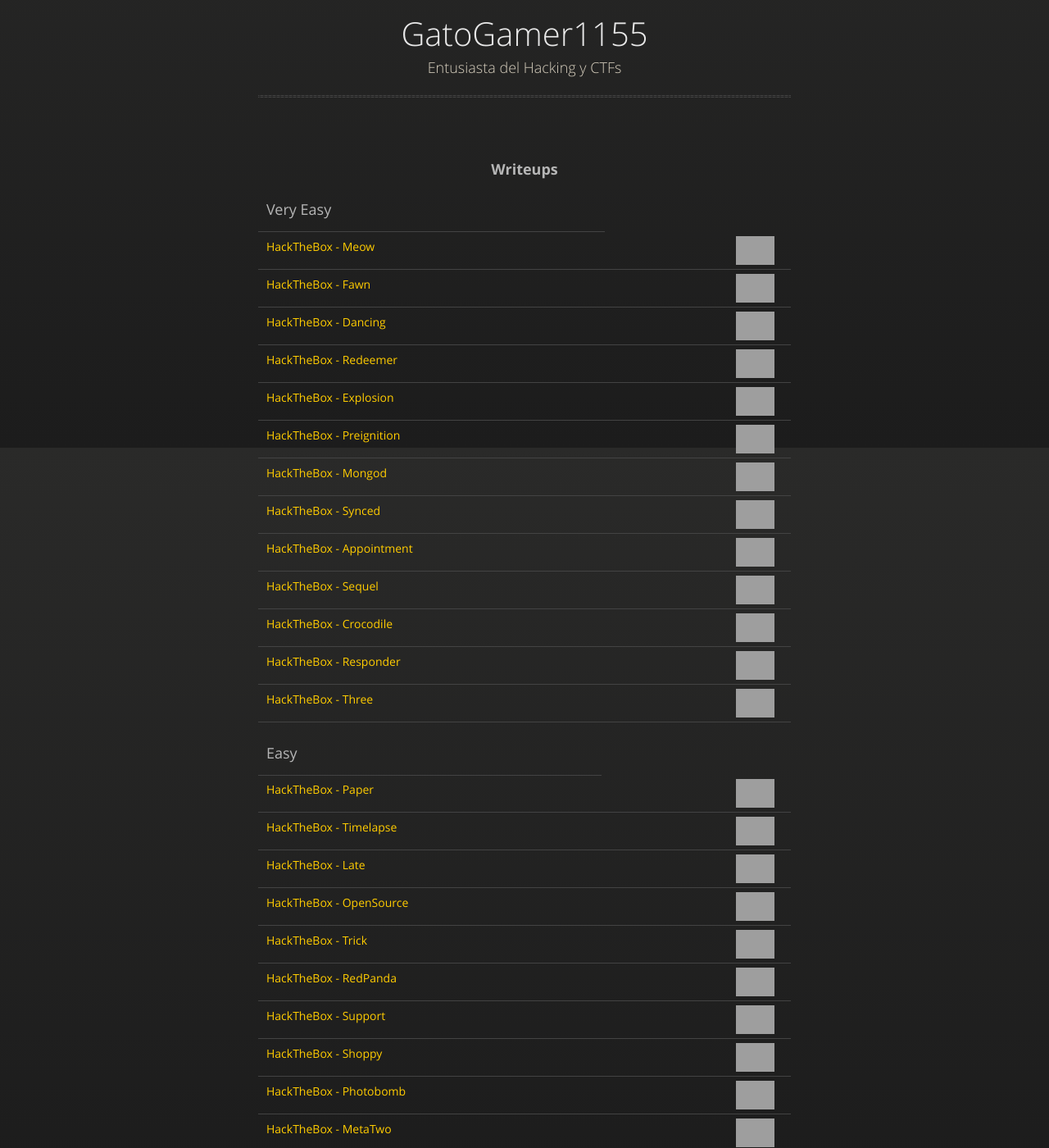
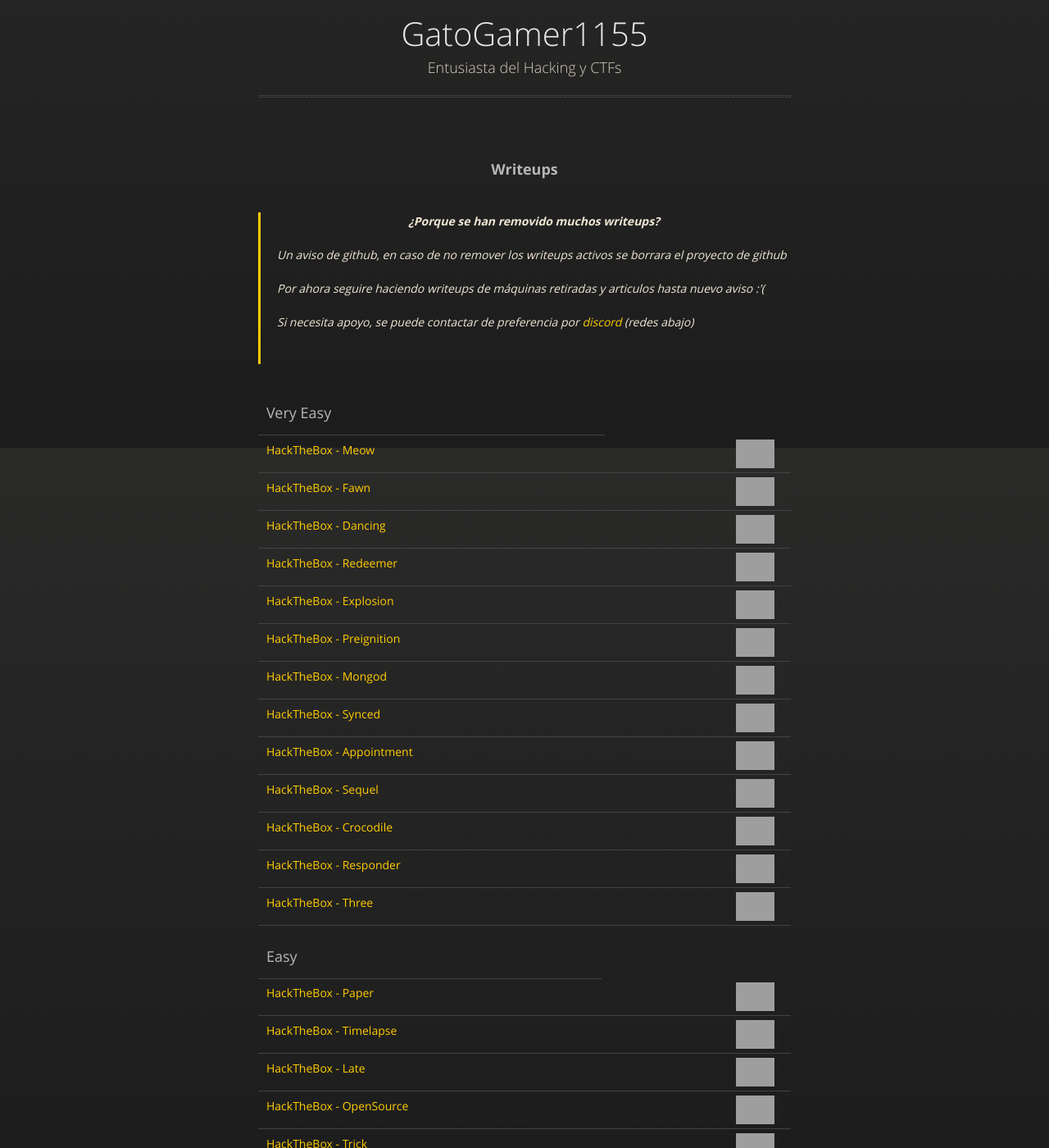
Before and after one commit to henryp911/gg-new.github.io, a Jekyll site: the page index.html, which Jekyll copies as it is, in a window 1280 px wide and 1400 px high, scrolled down 354 px. Shown: the whole window at 82% size. Built offline with Jekyll 4.4.1, drawn with Linux system fonts in a browser that asks for light colours; some of the changed text lies outside the part shown; grey boxes are pictures that could not be loaded.

Commit message:
Update index.html

```diff
--- a/index.html
+++ b/index.html
@@ -42,7 +42,13 @@
           <hr>
         </div>
 
-<center><p><h3><strong>Writeups</strong></h3></p></center>
+<center><p><h3><strong>Writeups</strong></h3></p></center><br>
+
+<blockquote><center><strong><div><p>¿Porque se han removido muchos writeups?</p></div></strong></center>
+<div><p>Un aviso de github, en caso de no remover los writeups activos se borrara el proyecto de github</p></div>
+<div><p>Por ahora seguire haciendo writeups de máquinas retiradas y articulos hasta nuevo aviso :'(</p></div>
+<div><p>Si necesita apoyo, se puede contactar de preferencia por <a href="https://discord.com/users/866396648691597374">discord</a> (redes abajo)</p></div>
+<br></blockquote><br><br>
 
 <table>
   <thead>
@@ -52,55 +58,55 @@
   </thead>
   <tbody>
     <tr>
-      <td><h4><a href="./hackthebox/meow/">HackTheBox - Meow</a></h4></td>
+      <td><h4><a href="./htb/meow/">HackTheBox - Meow</a></h4></td>
       <td><picture><img src="https://raw.githubusercontent.com/GatoGamer1155/Imagenes-Repositorios/main/sp/meow.png" style="float: right; margin-right:10px; margin-left:30px; height:35px;" class="include_image "/></td>
     </tr>
     <tr>
-      <td><h4><a href="./hackthebox/fawn/">HackTheBox - Fawn</a></h4></td>
+      <td><h4><a href="./htb/fawn/">HackTheBox - Fawn</a></h4></td>
       <td><picture><img src="https://raw.githubusercontent.com/GatoGamer1155/Imagenes-Repositorios/main/sp/fawn.png" style="float: right; margin-right:10px; margin-left:30px; height:35px;" class="include_image "/></td>
     </tr>
     <tr>
-      <td><h4><a href="./hackthebox/dancing/">HackTheBox - Dancing</a></h4></td>
+      <td><h4><a href="./htb/dancing/">HackTheBox - Dancing</a></h4></td>
       <td><picture><img src="https://raw.githubusercontent.com/GatoGamer1155/Imagenes-Repositorios/main/sp/dancing.png" style="float: right; margin-right:10px; margin-left:30px; height:35px;" class="include_image "/></td>
     </tr>
     <tr>
-      <td><h4><a href="./hackthebox/redeemer/">HackTheBox - Redeemer</a></h4></td>
+      <td><h4><a href="./htb/redeemer/">HackTheBox - Redeemer</a></h4></td>
       <td><picture><img src="https://raw.githubusercontent.com/GatoGamer1155/Imagenes-Repositorios/main/sp/redeemer.png" style="float: right; margin-right:10px; margin-left:30px; height:35px;" class="include_image "/></td>
     </tr>
     <tr>
-      <td><h4><a href="./hackthebox/explosion/">HackTheBox - Explosion</a></h4></td>
+      <td><h4><a href="./htb/explosion/">HackTheBox - Explosion</a></h4></td>
       <td><picture><img src="https://raw.githubusercontent.com/GatoGamer1155/Imagenes-Repositorios/main/sp/explosion.png" style="float: right; margin-right:10px; margin-left:30px; height:35px;" class="include_image "/></td>
     </tr>
     <tr>
-      <td><h4><a href="./hackthebox/preignition/">HackTheBox - Preignition</a></h4></td>
+      <td><h4><a href="./htb/preignition/">HackTheBox - Preignition</a></h4></td>
       <td><picture><img src="https://raw.githubusercontent.com/GatoGamer1155/Imagenes-Repositorios/main/sp/preignition.png" style="float: right; margin-right:10px; margin-left:30px; height:35px;" class="include_image "/></td>
     </tr>
     <tr>
-      <td><h4><a href="./hackthebox/mongod/">HackTheBox - Mongod</a></h4></td>
+      <td><h4><a href="./htb/mongod/">HackTheBox - Mongod</a></h4></td>
       <td><picture><img src="https://raw.githubusercontent.com/GatoGamer1155/Imagenes-Repositorios/main/sp/mongod.png" style="float: right; margin-right:10px; margin-left:30px; height:35px;" class="include_image "/></td>
     </tr>
     <tr>
-      <td><h4><a href="./hackthebox/synced/">HackTheBox - Synced</a></h4></td>
+      <td><h4><a href="./htb/synced/">HackTheBox - Synced</a></h4></td>
       <td><picture><img src="https://raw.githubusercontent.com/GatoGamer1155/Imagenes-Repositorios/main/sp/synced.png" style="float: right; margin-right:10px; margin-left:30px; height:35px;" class="include_image "/></td>
     </tr>
     <tr>
-      <td><h4><a href="./hackthebox/appointment/">HackTheBox - Appointment</a></h4></td>
+      <td><h4><a href="./htb/appointment/">HackTheBox - Appointment</a></h4></td>
       <td><picture><img src="https://raw.githubusercontent.com/GatoGamer1155/Imagenes-Repositorios/main/sp/appointment.png" style="float: right; margin-right:10px; margin-left:30px; height:35px;" class="include_image "/></td>
     </tr>
     <tr>
-      <td><h4><a href="./hackthebox/sequel/">HackTheBox - Sequel</a></h4></td>
+      <td><h4><a href="./htb/sequel/">HackTheBox - Sequel</a></h4></td>
       <td><picture><img src="https://raw.githubusercontent.com/GatoGamer1155/Imagenes-Repositorios/main/sp/sequel.png" style="float: right; margin-right:10px; margin-left:30px; height:35px;" class="include_image "/></td>
     </tr>
     <tr>
-      <td><h4><a href="./hackthebox/crocodile/">HackTheBox - Crocodile</a></h4></td>
+      <td><h4><a href="./htb/crocodile/">HackTheBox - Crocodile</a></h4></td>
       <td><picture><img src="https://raw.githubusercontent.com/GatoGamer1155/Imagenes-Repositorios/main/sp/crocodile.png" style="float: right; margin-right:10px; margin-left:30px; height:35px;" class="include_image "/></td>
     </tr>
     <tr>
-      <td><h4><a href="./hackthebox/responder/">HackTheBox - Responder</a></h4></td>
+      <td><h4><a href="./htb/responder/">HackTheBox - Responder</a></h4></td>
       <td><picture><img src="https://raw.githubusercontent.com/GatoGamer1155/Imagenes-Repositorios/main/sp/responder.png" style="float: right; margin-right:10px; margin-left:30px; height:35px;" class="include_image "/></td>
     </tr>
     <tr>
-      <td><h4><a href="./hackthebox/three/">HackTheBox - Three</a></h4></td>
+      <td><h4><a href="./htb/three/">HackTheBox - Three</a></h4></td>
       <td><picture><img src="https://raw.githubusercontent.com/GatoGamer1155/Imagenes-Repositorios/main/sp/three.png" style="float: right; margin-right:10px; margin-left:30px; height:35px;" class="include_image "/></td>
     </tr>
   </tbody>
@@ -114,56 +120,36 @@
   </thead>
   <tbody>
     <tr>
-      <td><h4><a href="./hackthebox/paper/">HackTheBox - Paper</a></h4></td>
+      <td><h4><a href="./htb/paper/">HackTheBox - Paper</a></h4></td>
       <td><picture><img src="https://raw.githubusercontent.com/GatoGamer1155/Imagenes-Repositorios/main/ni/paper.png" style="float: right; margin-right:10px; margin-left:30px; height:35px;" class="include_image "/></td>
     </tr>
     <tr>
-      <td><h4><a href="./hackthebox/timelapse/">HackTheBox - Timelapse</a></h4></td>
+      <td><h4><a href="./htb/timelapse/">HackTheBox - Timelapse</a></h4></td>
       <td><picture><img src="https://raw.githubusercontent.com/GatoGamer1155/Imagenes-Repositorios/main/ni/timelapse.png" style="float: right; margin-right:10px; margin-left:30px; height:35px;" class="include_image "/></td>
     </tr>
     <tr>
-      <td><h4><a href="./hackthebox/late/">HackTheBox - Late</a></h4></td>
+      <td><h4><a href="./htb/late/">HackTheBox - Late</a></h4></td>
       <td><picture><img src="https://raw.githubusercontent.com/GatoGamer1155/Imagenes-Repositorios/main/ni/late.png" style="float: right; margin-right:10px; margin-left:30px; height:35px;" class="include_image "/></td>
     </tr>
     <tr>
-      <td><h4><a href="./hackthebox/opensource/">HackTheBox - OpenSource</a></h4></td>
+      <td><h4><a href="./htb/opensource/">HackTheBox - OpenSource</a></h4></td>
       <td><picture><img src="https://raw.githubusercontent.com/GatoGamer1155/Imagenes-Repositorios/main/ni/opensource.png" style="float: right; margin-right:10px; margin-left:30px; height:35px;" class="include_image "/></td>
     </tr>
     <tr>
-      <td><h4><a href="./hackthebox/trick/">HackTheBox - Trick</a></h4></td>
+      <td><h4><a href="./htb/trick/">HackTheBox - Trick</a></h4></td>
       <td><picture><img src="https://raw.githubusercontent.com/GatoGamer1155/Imagenes-Repositorios/main/ni/trick.png" style="float: right; margin-right:10px; margin-left:30px; height:35px;" class="include_image "/></td>
     </tr>
     <tr>
-      <td><h4><a href="./hackthebox/redpanda/">HackTheBox - RedPanda</a></h4></td>
+      <td><h4><a href="./htb/redpanda/">HackTheBox - RedPanda</a></h4></td>
       <td><picture><img src="https://raw.githubusercontent.com/GatoGamer1155/Imagenes-Repositorios/main/ni/redpanda.png" style="float: right; margin-right:10px; margin-left:30px; height:35px;" class="include_image "/></td>
     </tr>
     <tr>
-      <td><h4><a href="./hackthebox/support/">HackTheBox - Support</a></h4></td>
+      <td><h4><a href="./htb/support/">HackTheBox - Support</a></h4></td>
       <td><picture><img src="https://raw.githubusercontent.com/GatoGamer1155/Imagenes-Repositorios/main/ni/support.png" style="float: right; margin-right:10px; margin-left:30px; height:35px;" class="include_image "/></td>
     </tr>
     <tr>
-      <td><h4><a href="./hackthebox/shoppy/">HackTheBox - Shoppy</a></h4></td>
+      <td><h4><a href="./htb/shoppy/">HackTheBox - Shoppy</a></h4></td>
       <td><picture><img src="https://raw.githubusercontent.com/GatoGamer1155/Imagenes-Repositorios/main/ni/shoppy.png" style="float: right; margin-right:10px; margin-left:30px; height:35px;" class="include_image "/></td>
-    </tr>
-    <tr>
-      <td><h4><a href="./hackthebox/photobomb/">HackTheBox - Photobomb</a></h4></td>
-      <td><picture><img src="https://raw.githubusercontent.com/GatoGamer1155/Imagenes-Repositorios/main/ni/photobomb.png" style="float: right; margin-right:10px; margin-left:30px; height:35px;" class="include_image "/></td>
-    </tr>
-    <tr>
-      <td><h4><a href="./hackthebox/metatwo/">HackTheBox - MetaTwo</a></h4></td>
-      <td><picture><img src="https://raw.githubusercontent.com/GatoGamer1155/Imagenes-Repositorios/main/ni/metatwo.png" style="float: right; margin-right:10px; margin-left:30px; height:35px;" class="include_image "/></td>
-    </tr>
-    <tr>
-      <td><h4><a href="./hackthebox/precious/">HackTheBox - Precious</a></h4></td>
-      <td><picture><img src="https://raw.githubusercontent.com/GatoGamer1155/Imagenes-Repositorios/main/ni/precious.png" style="float: right; margin-right:10px; margin-left:30px; height:35px;" class="include_image "/></td>
-    </tr>
-    <tr>
-      <td><h4><a href="./hackthebox/soccer/">HackTheBox - Soccer</a></h4></td>
-      <td><picture><img src="https://raw.githubusercontent.com/GatoGamer1155/Imagenes-Repositorios/main/ni/soccer.png" style="float: right; margin-right:10px; margin-left:30px; height:35px;" class="include_image "/></td>
-    </tr>
-    <tr>
-      <td><h4><a href="./hackthebox/stocker/">HackTheBox - Stocker</a></h4></td>
-      <td><picture><img src="https://raw.githubusercontent.com/GatoGamer1155/Imagenes-Repositorios/main/ni/stocker.png" style="float: right; margin-right:10px; margin-left:30px; height:35px;" class="include_image "/></td>
     </tr>
   </tbody>
 </table>
@@ -176,72 +162,52 @@
   </thead>
   <tbody>
     <tr>
-      <td><h4><a href="./hackthebox/meta/">HackTheBox - Meta</a></h4></td>
+      <td><h4><a href="./htb/meta/">HackTheBox - Meta</a></h4></td>
       <td><picture><img src="https://raw.githubusercontent.com/GatoGamer1155/Imagenes-Repositorios/main/ni/meta.png" style="float: right; margin-right:10px; margin-left:30px; height:35px;" class="include_image "/></td>
     </tr>
     <tr>
-      <td><h4><a href="./hackthebox/undetected/">HackTheBox - Undetected</a></h4></td>
+      <td><h4><a href="./htb/undetected/">HackTheBox - Undetected</a></h4></td>
       <td><picture><img src="https://raw.githubusercontent.com/GatoGamer1155/Imagenes-Repositorios/main/ni/undetected.png" style="float: right; margin-right:10px; margin-left:30px; height:35px;" class="include_image "/></td>
     </tr>
     <tr>
-      <td><h4><a href="./hackthebox/catch/">HackTheBox - Catch</a></h4></td>
+      <td><h4><a href="./htb/catch/">HackTheBox - Catch</a></h4></td>
       <td><picture><img src="https://raw.githubusercontent.com/GatoGamer1155/Imagenes-Repositorios/main/ni/catch.png" style="float: right; margin-right:10px; margin-left:30px; height:35px;" class="include_image "/></td>
     </tr>
     <tr>
-      <td><h4><a href="./hackthebox/retired/">HackTheBox - Retired</a></h4></td>
+      <td><h4><a href="./htb/retired/">HackTheBox - Retired</a></h4></td>
       <td><picture><img src="https://raw.githubusercontent.com/GatoGamer1155/Imagenes-Repositorios/main/ni/retired.png" style="float: right; margin-right:10px; margin-left:30px; height:35px;" class="include_image "/></td>
     </tr>
     <tr>
-      <td><h4><a href="./hackthebox/streamio/">HackTheBox - StreamIO</a></h4></td>
+      <td><h4><a href="./htb/streamio/">HackTheBox - StreamIO</a></h4></td>
       <td><picture><img src="https://raw.githubusercontent.com/GatoGamer1155/Imagenes-Repositorios/main/ni/streamio.png" style="float: right; margin-right:10px; margin-left:30px; height:35px;" class="include_image "/></td>
     </tr>
     <tr>
-      <td><h4><a href="./hackthebox/noter/">HackTheBox - Noter</a></h4></td>
+      <td><h4><a href="./htb/noter/">HackTheBox - Noter</a></h4></td>
       <td><picture><img src="https://raw.githubusercontent.com/GatoGamer1155/Imagenes-Repositorios/main/ni/noter.png" style="float: right; margin-right:10px; margin-left:30px; height:35px;" class="include_image "/></td>
     </tr>
     <tr>
-      <td><h4><a href="./hackthebox/scrambled/">HackTheBox - Scrambled</a></h4></td>
+      <td><h4><a href="./htb/scrambled/">HackTheBox - Scrambled</a></h4></td>
       <td><picture><img src="https://raw.githubusercontent.com/GatoGamer1155/Imagenes-Repositorios/main/ni/scrambled.png" style="float: right; margin-right:10px; margin-left:30px; height:35px;" class="include_image "/></td>
     </tr>
     <tr>
-      <td><h4><a href="./hackthebox/faculty/">HackTheBox - Faculty</a></h4></td>
+      <td><h4><a href="./htb/faculty/">HackTheBox - Faculty</a></h4></td>
       <td><picture><img src="https://raw.githubusercontent.com/GatoGamer1155/Imagenes-Repositorios/main/ni/faculty.png" style="float: right; margin-right:10px; margin-left:30px; height:35px;" class="include_image "/></td>
     </tr>
     <tr>
-      <td><h4><a href="./hackthebox/shared/">HackTheBox - Shared</a></h4></td>
+      <td><h4><a href="./htb/shared/">HackTheBox - Shared</a></h4></td>
       <td><picture><img src="https://raw.githubusercontent.com/GatoGamer1155/Imagenes-Repositorios/main/ni/shared.png" style="float: right; margin-right:10px; margin-left:30px; height:35px;" class="include_image "/></td>
     </tr>
     <tr>
-      <td><h4><a href="./hackthebox/outdated/">HackTheBox - Outdated</a></h4></td>
+      <td><h4><a href="./htb/outdated/">HackTheBox - Outdated</a></h4></td>
       <td><picture><img src="https://raw.githubusercontent.com/GatoGamer1155/Imagenes-Repositorios/main/ni/outdated.png" style="float: right; margin-right:10px; margin-left:30px; height:35px;" class="include_image "/></td>
     </tr>
     <tr>
-      <td><h4><a href="./hackthebox/health/">HackTheBox - Health</a></h4></td>
+      <td><h4><a href="./htb/health/">HackTheBox - Health</a></h4></td>
       <td><picture><img src="https://raw.githubusercontent.com/GatoGamer1155/Imagenes-Repositorios/main/ni/health.png" style="float: right; margin-right:10px; margin-left:30px; height:35px;" class="include_image "/></td>
     </tr>
     <tr>
-      <td><h4><a href="./hackthebox/updown/">HackTheBox - UpDown</a></h4></td>
+      <td><h4><a href="./htb/updown/">HackTheBox - UpDown</a></h4></td>
       <td><picture><img src="https://raw.githubusercontent.com/GatoGamer1155/Imagenes-Repositorios/main/ni/updown.png" style="float: right; margin-right:10px; margin-left:30px; height:35px;" class="include_image "/></td>
-    </tr>
-    <tr>
-      <td><h4><a href="./hackthebox/ambassador/">HackTheBox - Ambassador</a></h4></td>
-      <td><picture><img src="https://raw.githubusercontent.com/GatoGamer1155/Imagenes-Repositorios/main/ni/ambassador.png" style="float: right; margin-right:10px; margin-left:30px; height:35px;" class="include_image "/></td>
-    </tr>
-    <tr>
-      <td><h4><a href="./hackthebox/awkward/">HackTheBox - Awkward</a></h4></td>
-      <td><picture><img src="https://raw.githubusercontent.com/GatoGamer1155/Imagenes-Repositorios/main/ni/awkward.png" style="float: right; margin-right:10px; margin-left:30px; height:35px;" class="include_image "/></td>
-    </tr>
-    <tr>
-      <td><h4><a href="./hackthebox/mentor/">HackTheBox - Mentor</a></h4></td>
-      <td><picture><img src="https://raw.githubusercontent.com/GatoGamer1155/Imagenes-Repositorios/main/ni/mentor.png" style="float: right; margin-right:10px; margin-left:30px; height:35px;" class="include_image "/></td>
-    </tr>
-    <tr>
-      <td><h4><a href="./hackthebox/broscience/">HackTheBox - BroScience</a></h4></td>
-      <td><picture><img src="https://raw.githubusercontent.com/GatoGamer1155/Imagenes-Repositorios/main/ni/broscience.png" style="float: right; margin-right:10px; margin-left:30px; height:35px;" class="include_image "/></td>
-    </tr>
-    <tr>
-      <td><h4><a href="./hackthebox/investigation/">HackTheBox - Investigation</a></h4></td>
-      <td><picture><img src="https://raw.githubusercontent.com/GatoGamer1155/Imagenes-Repositorios/main/ni/investigation.png" style="float: right; margin-right:10px; margin-left:30px; height:35px;" class="include_image "/></td>
     </tr>
   </tbody>
 </table>
@@ -254,66 +220,28 @@
   </thead>
   <tbody>
     <tr>
-      <td><h4><a href="./hackthebox/acute/">HackTheBox - Acute</a></h4></td>
+      <td><h4><a href="./htb/acute/">HackTheBox - Acute</a></h4></td>
       <td><picture><img src="https://raw.githubusercontent.com/GatoGamer1155/Imagenes-Repositorios/main/ni/acute.png" style="float: right; margin-right:10px; margin-left:30px; height:35px;" class="include_image "/></td>
     </tr>
     <tr>
-      <td><h4><a href="./hackthebox/phoenix/">HackTheBox - Phoenix</a></h4></td>
+      <td><h4><a href="./htb/phoenix/">HackTheBox - Phoenix</a></h4></td>
       <td><picture><img src="https://raw.githubusercontent.com/GatoGamer1155/Imagenes-Repositorios/main/ni/phoenix.png" style="float: right; margin-right:10px; margin-left:30px; height:35px;" class="include_image "/></td>
     </tr>
     <tr>
-      <td><h4><a href="./hackthebox/talkative/">HackTheBox - Talkative</a></h4></td>
+      <td><h4><a href="./htb/talkative/">HackTheBox - Talkative</a></h4></td>
       <td><picture><img src="https://raw.githubusercontent.com/GatoGamer1155/Imagenes-Repositorios/main/ni/talkative.png" style="float: right; margin-right:10px; margin-left:30px; height:35px;" class="include_image "/></td>
     </tr>
     <tr>
-      <td><h4><a href="./hackthebox/seventeen/">HackTheBox - Seventeen</a></h4></td>
+      <td><h4><a href="./htb/seventeen/">HackTheBox - Seventeen</a></h4></td>
       <td><picture><img src="https://raw.githubusercontent.com/GatoGamer1155/Imagenes-Repositorios/main/ni/seventeen.png" style="float: right; margin-right:10px; margin-left:30px; height:35px;" class="include_image "/></td>    </tr>
     </tr>
     <tr>
-      <td><h4><a href="./hackthebox/carpediem/">HackTheBox - Carpediem</a></h4></td>
+      <td><h4><a href="./htb/carpediem/">HackTheBox - Carpediem</a></h4></td>
       <td><picture><img src="https://raw.githubusercontent.com/GatoGamer1155/Imagenes-Repositorios/main/ni/carpediem.png" style="float: right; margin-right:10px; margin-left:30px; height:35px;" class="include_image "/></td>    <tr>
     </tr>
     <tr>
-      <td><h4><a href="./hackthebox/extension/">HackTheBox - Extension</a></h4></td>
-      <td><picture><img src="https://raw.githubusercontent.com/GatoGamer1155/Imagenes-Repositorios/main/ni/extension.png" style="float: right; margin-right:10px; margin-left:30px; height:35px;" class="include_image "/></td>    <tr>
-    </tr>
-    <tr>
-      <td><h4><a href="./hackthebox/moderators/">HackTheBox - Moderators</a></h4></td>
+      <td><h4><a href="./htb/moderators/">HackTheBox - Moderators</a></h4></td>
       <td><picture><img src="https://raw.githubusercontent.com/GatoGamer1155/Imagenes-Repositorios/main/ni/moderators.png" style="float: right; margin-right:10px; margin-left:30px; height:35px;" class="include_image "/></td>    <tr>
-    </tr>
-    <tr>
-      <td><h4><a href="./hackthebox/flight/">HackTheBox - Flight</a></h4></td>
-      <td><picture><img src="https://raw.githubusercontent.com/GatoGamer1155/Imagenes-Repositorios/main/ni/flight.png" style="float: right; margin-right:10px; margin-left:30px; height:35px;" class="include_image "/></td>    <tr>
-    </tr>
-    <tr>
-      <td><h4><a href="./hackthebox/absolute/">HackTheBox - Absolute</a></h4></td>
-      <td><picture><img src="https://raw.githubusercontent.com/GatoGamer1155/Imagenes-Repositorios/main/ni/absolute.png" style="float: right; margin-right:10px; margin-left:30px; height:35px;" class="include_image "/></td>    <tr>
-    </tr>
-  </tbody>
-</table>
-
-<table>
-  <thead>
-    <tr>
-      <th><h3>Fortress</h3></th>
-    </tr>
-  </thead>
-  <tbody>
-    <tr>
-      <td><h4><a href="./hackthebox/jet/">HackTheBox - Jet</a></h4></td>
-      <td><picture><img src="https://raw.githubusercontent.com/GatoGamer1155/Imagenes-Repositorios/main/ni/jet.png" style="float: right; margin-right:10px; margin-left:25px; height:25px;" class="include_image "/></td>
-    </tr>
-    <tr>
-      <td><h4><a href="./hackthebox/akerva/">HackTheBox - Akerva</a></h4></td>
-      <td><picture><img src="https://raw.githubusercontent.com/GatoGamer1155/Imagenes-Repositorios/main/wr/aker.png" style="float: right; margin-right:10px; margin-left:35px; height:25px;" class="include_image "/></td>
-    </tr>
-    <tr>
-      <td><h4><a href="./hackthebox/context/">HackTheBox - Context</a></h4></td>
-      <td><picture><img src="https://raw.githubusercontent.com/GatoGamer1155/Imagenes-Repositorios/main/conf.png" style="float: right; margin-right:10px; margin-left:25px; height:18px;" class="include_image "/></td>
-    </tr>
-    <tr>
-      <td><h4><a href="./hackthebox/faraday/">HackTheBox - Faraday</a></h4></td>
-      <td><picture><img src="https://raw.githubusercontent.com/GatoGamer1155/Imagenes-Repositorios/main/ni/faradayt.png" style="float: right; margin-right:10px; margin-left:25px; height:25px;" class="include_image "/></td>
     </tr>
   </tbody>
 </table>
```
